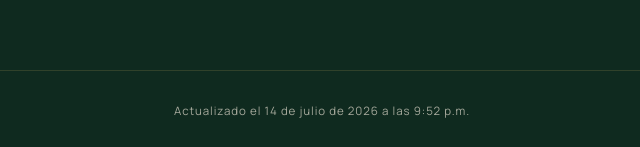
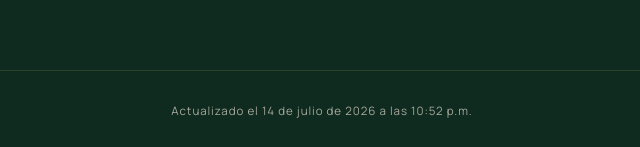
Before and after one commit to pilon1071/menu-cafearte, a plain HTML site: page menu.html in a window 1280 px wide. Shown: the part 5270-5417 px from the top of the page, 318-958 px from the left. Drawn offline with Linux system fonts and the light colour scheme.

Commit message:
deploy: menu 155 4c80ea9cff1e06227613834ab67d4169463854de

```diff
--- a/menu.html
+++ b/menu.html
@@ -1888,7 +1888,7 @@ Additionally, they can be served with eggs, cecina, pork chop, chicken, and bean
   <footer>
     <span class="text-es">Actualizado el</span>
     <span class="text-en">Updated on</span>
-    14 de julio de 2026 a las 9:52 p.m.
+    14 de julio de 2026 a las 10:52 p.m.
   </footer>
 
   <!-- MODAL -->
```
